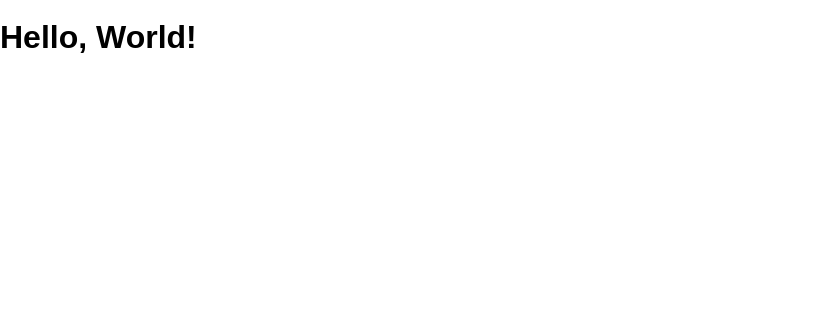
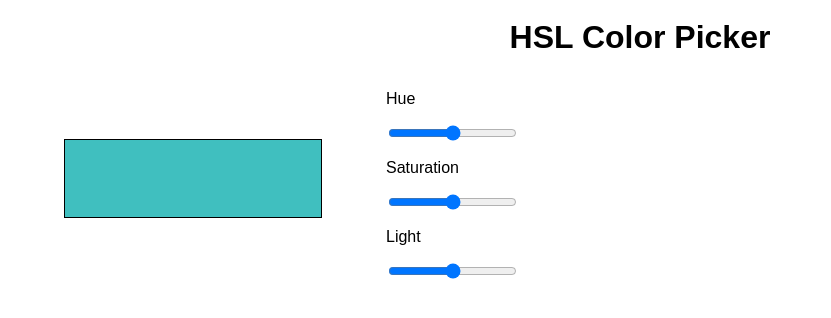
Before and after one commit to sbettaglio/color-picker, a React (Create React App) app: page / in a window 1280 px wide. Shown: the top 318 px of the page, without its empty margins (0-831 px from the left). Built offline with nearby package versions, Linux system fonts and the light colour scheme.

Commit message:
can update colors

```diff
--- a/src/App.js
+++ b/src/App.js
@@ -1,8 +1,82 @@
 import React, { Component } from 'react'
-import HelloWorld from './components/HelloWorld'
 
-const App = () => {
-  return <HelloWorld />
+export class App extends Component {
+  state = {
+    h: 180,
+    s: 50,
+    l: 50,
+  }
+
+  adjustHueSlider = e => {
+    console.log(e.target.value)
+    this.setState({
+      h: e.target.value,
+    })
+  }
+
+  adjustSaturationSlider = e => {
+    console.log(e.target.value)
+    this.setState({
+      s: e.target.value,
+    })
+  }
+
+  adjustLightSlider = e => {
+    console.log(e.target.value)
+    this.setState({
+      l: e.target.value,
+    })
+  }
+  render() {
+    return (
+      <>
+        <h1>HSL Color Picker</h1>
+        <section className="color-container">
+          <aside
+            className="color-display"
+            style={{
+              backgroundColor: `hsl(${this.state.h}, ${this.state.s}%, ${this.state.l}%)`,
+            }}
+          ></aside>
+          <form>
+            <div>
+              <p>Hue</p>
+              <input
+                type="range"
+                className={'hue'}
+                min="0"
+                max="360"
+                onChange={this.adjustHueSlider}
+                value={this.state.hue}
+              ></input>
+            </div>
+            <div>
+              <p>Saturation</p>
+              <input
+                type="range"
+                className={'saturation'}
+                min="0"
+                max="100"
+                onChange={this.adjustSaturationSlider}
+                value={this.state.s}
+              ></input>
+            </div>
+            <div>
+              <p>Light</p>
+              <input
+                type="range"
+                className="light"
+                min="0"
+                max="100"
+                onChange={this.adjustLightSlider}
+                value={this.state.l}
+              ></input>
+            </div>
+          </form>
+        </section>
+      </>
+    )
+  }
 }
 
 export default App
--- a/src/index.css
+++ b/src/index.css
@@ -10,3 +10,24 @@ body {
   margin: 0;
   min-height: 100%;
 }
+
+h1 {
+  text-align: center;
+}
+
+.color-container {
+  display: flex;
+}
+
+.color-display {
+  padding-left: 8rem;
+  padding-right: 8rem;
+  margin: 4rem;
+  display: flex;
+  flex-direction: column;
+  border: solid 1px black;
+}
+
+.color-box {
+  padding: 8rem;
+}
```
Also changed, not shown: src/components/ColorBox.js (added, +84 -0 lines).
